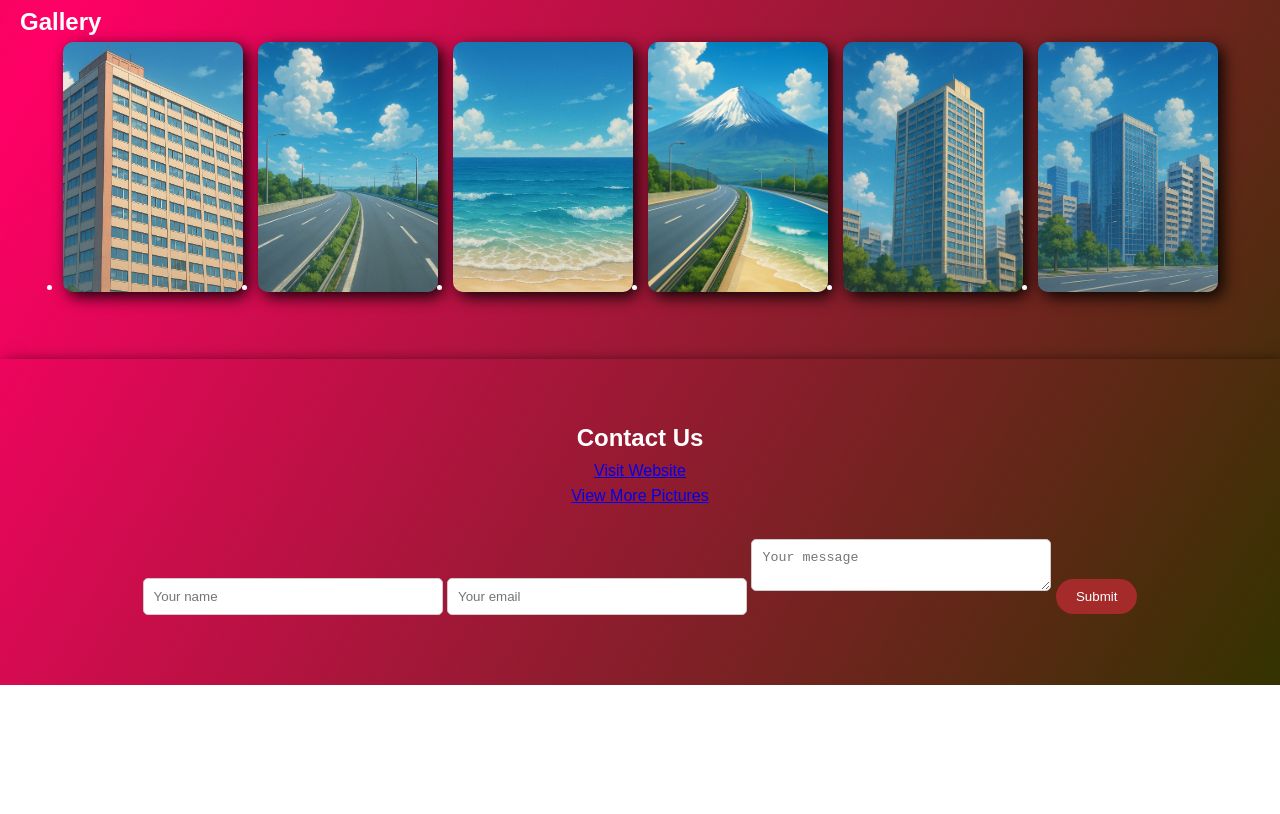
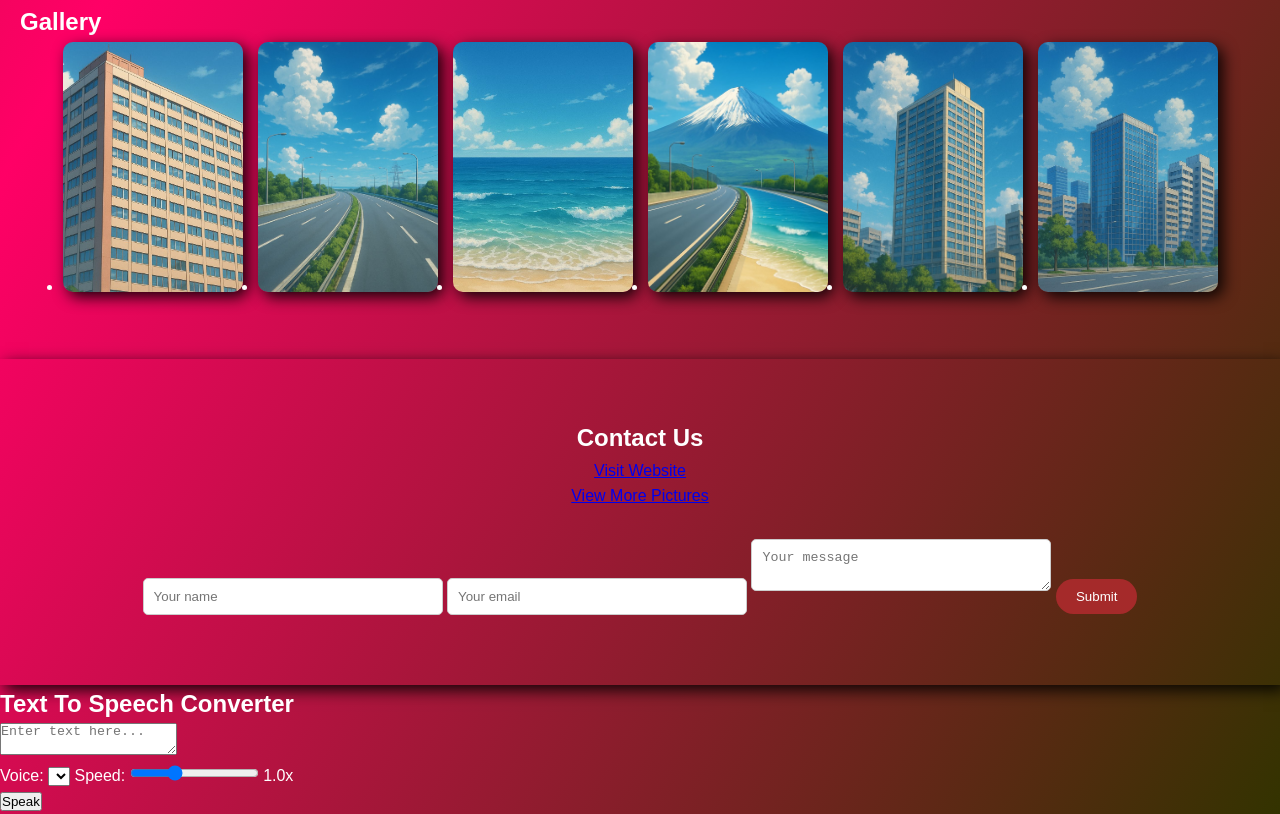
Before and after one commit to Usernamehelloword/testing2, a plain HTML site: page index.html in a window 1280 px wide. Shown: the part 2669-3483 px from the top of the page. Before the commit the page ends 3354 px from the top, so only its background shows below. Drawn offline with nearby package versions, Linux system fonts and the light colour scheme.

Commit message:
Add Text To Speech Converter section
Added a Text To Speech Converter section with controls for voice selection and speed adjustment.

```diff
--- a/index.html
+++ b/index.html
@@ -162,6 +162,23 @@
         <button type="submit">Submit</button>
       </form>
     </section>
+     <section class="voice">
+  <h1>Text To Speech Converter</h1>
+
+  <textarea id="text_input" placeholder="Enter text here..."></textarea>
+
+  <div class="controls">
+    <label for="voice-select">Voice:</label>
+    <select id="voice-select" class="voice_select"></select>
+
+    <label for="speed-range">Speed:</label>
+    <input type="range" id="speed-range" min="0.5" max="2" step="0.1" value="1">
+    <span id="speed-value">1.0x</span>
+  </div>
+
+  <button id="button-text" class="button-voice">Speak</button>
+</section>
+
   </main>
 
   <!-- Swiper JS -->
```
